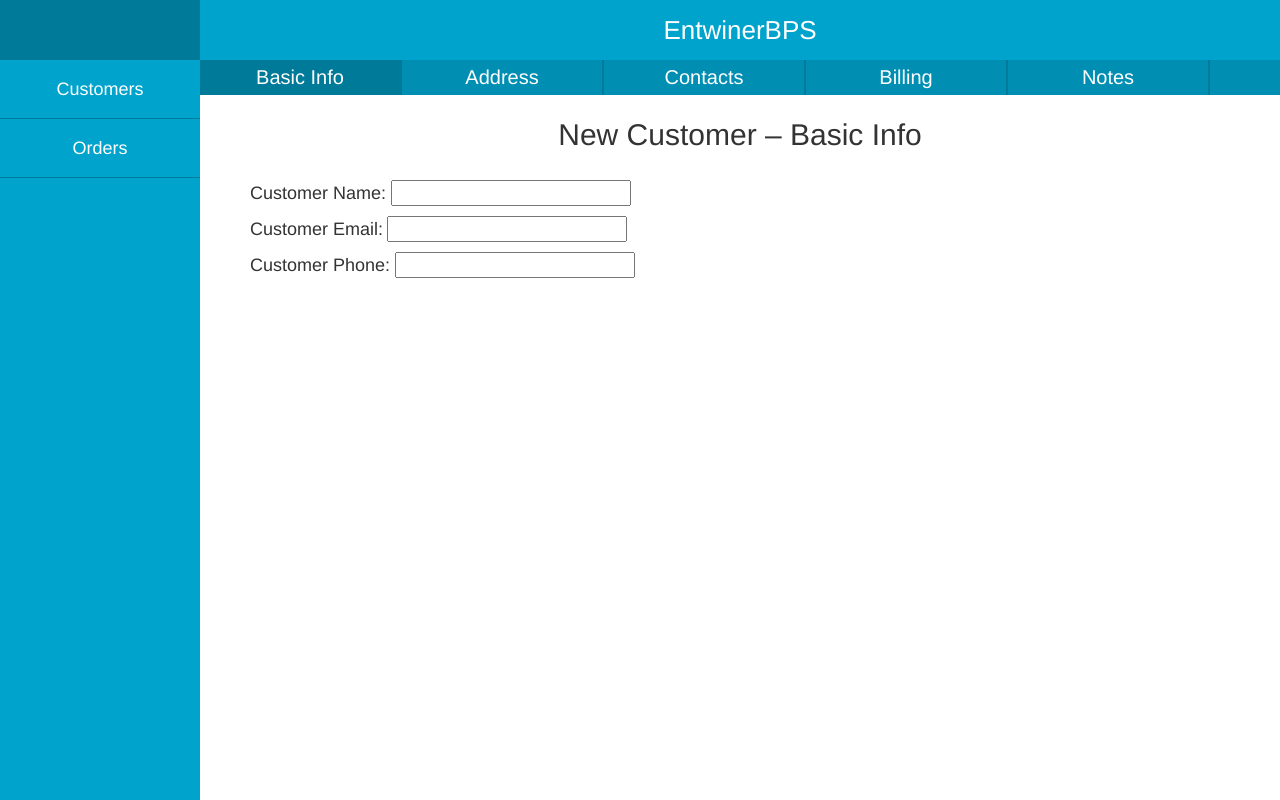
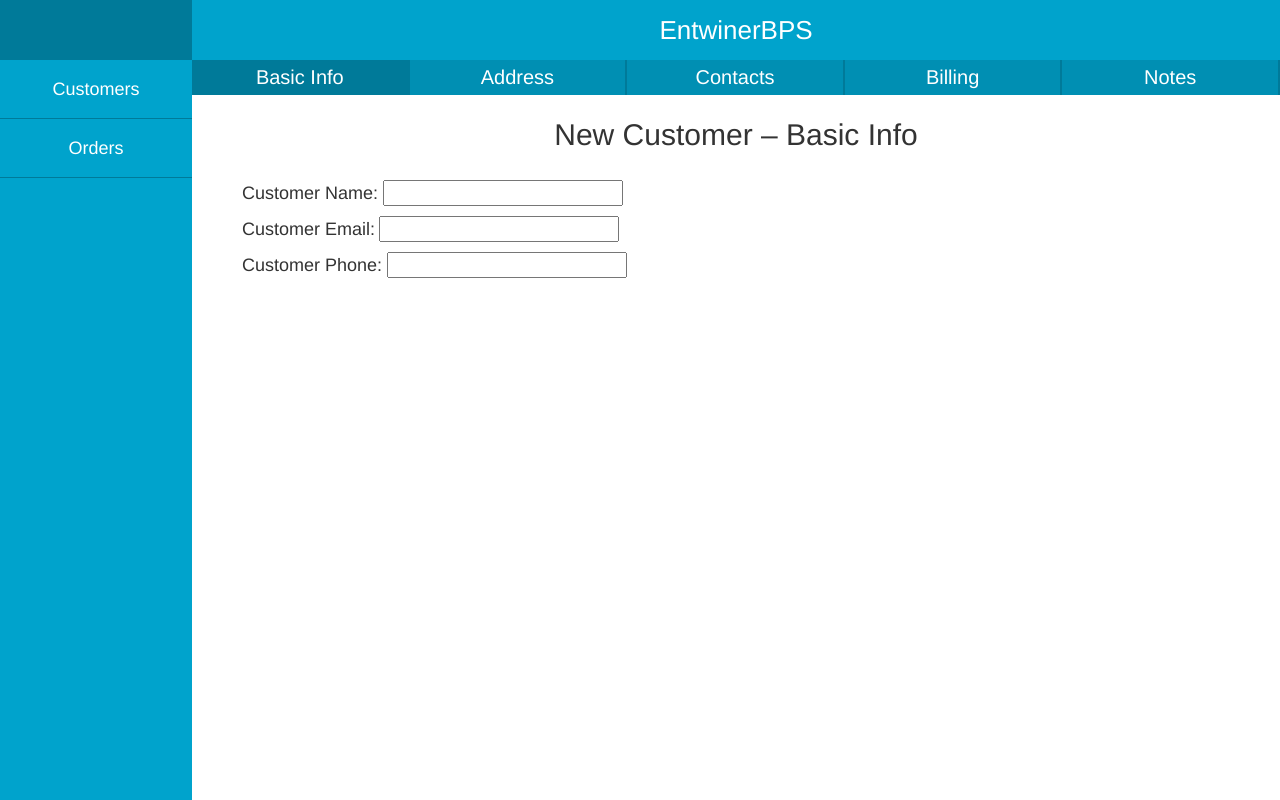
Before and after one commit to Ad-Mora/BPS, a Django app: page /home/ in a window 1280 px wide. Run offline with Django 3.2, Linux system fonts and the light colour scheme.

Commit message:
Made sidebar and tab elements vary with screen size; minor html/js cleanup

```diff
--- a/BPSApp/static/BPSApp/CSS/homepage.css
+++ b/BPSApp/static/BPSApp/CSS/homepage.css
@@ -1,6 +1,6 @@
 body{
     padding-top: 60px;
-    padding-left: 200px;
+    padding-left: 15%;
 }
 
 /*----------Header----------*/
@@ -8,10 +8,12 @@ body{
     position: fixed;
     top: 0px;
     height: 60px;
-    width: calc(100% - 200px);
+    width: 85%;
     background-color: #00a3cc;
+    text-align: center;
 }
 .header-title{
+    display: inline-block;
     text-align: center;
     line-height: 60px;
     font-size: 26px;
@@ -25,42 +27,35 @@ body{
     top: 0px;
     left: 0px;
     height: 100%;
-    width: 200px;
+    width: 15%;
     background-color: #00a3cc;
 }
-.sidebar-item{
+.sidebar-item-title{
     border-bottom: 1px solid #007a99;
     padding-top: 20px;
     padding-bottom: 20px;
-}
-.sidebar-item:hover{
-    background-color: #008fb3;
-    cursor: pointer;
-}
-.sidebar-item-title{
     font-weight: 500;
     font-size: 18px;
     color: white;
-    width: 200px;
     text-align: center;
+}
+.sidebar-item-title:hover{
+    background-color: #008fb3;
+    cursor: pointer;
 }
 .intersect{
     background-color: #007a99;
     height: 60px;
-    width: 200px;
 }
 
 /*----------Tab Bar----------*/
-.tab-bar{
-    height: 35px;
-    background-color: #008fb3;
-}
 .tab-item{
     display: inline-block;
-    width: 200px;
+    width: 20%;
+    box-sizing: border-box;
     text-align: center;
     border-right: 2px solid #007a99;
-
+    background-color: #008fb3;
     font-size: 20px;
     font-weight: 500;
     line-height: 35px;
--- a/BPSApp/static/BPSApp/JS/tabs.js
+++ b/BPSApp/static/BPSApp/JS/tabs.js
@@ -24,8 +24,7 @@ var tabBar = (function(){
     pageList = [basicInfoPage, addressPage, contactsPage, billingPage, notesPage];
 
     // tab bar items
-    tabBar = document.querySelector(".tab-bar");
-    tabItems = tabBar.querySelectorAll(".tab-item");
+    tabItems = document.querySelectorAll(".tab-item");
 
     // bind events
     for (var i = 0; i < tabItems.length; i++) {
--- a/BPSApp/templates/BPSApp/homepage.html
+++ b/BPSApp/templates/BPSApp/homepage.html
@@ -19,21 +19,15 @@
 
 <div class="sidebar">
   <div class="intersect"></div>
-  <div class="sidebar-item">
   <p class="sidebar-item-title">Customers</p>
-  </div>
-  <div class="sidebar-item">
   <p class="sidebar-item-title">Orders</p>
 </div>
-</div>
 
-<div class="tab-bar">
 <p class="tab-item">Basic Info</p><!--
 --><p class="tab-item">Address</p><!--
 --><p class="tab-item">Contacts</p><!--
 --><p class="tab-item">Billing</p><!--
 --><p class="tab-item">Notes</p>
-</div>
 
 <div class="basic-info-page">
   <p class="content-header">New Customer – Basic Info</p>
```
Lines whose indentation alone changed are shown as unchanged.
